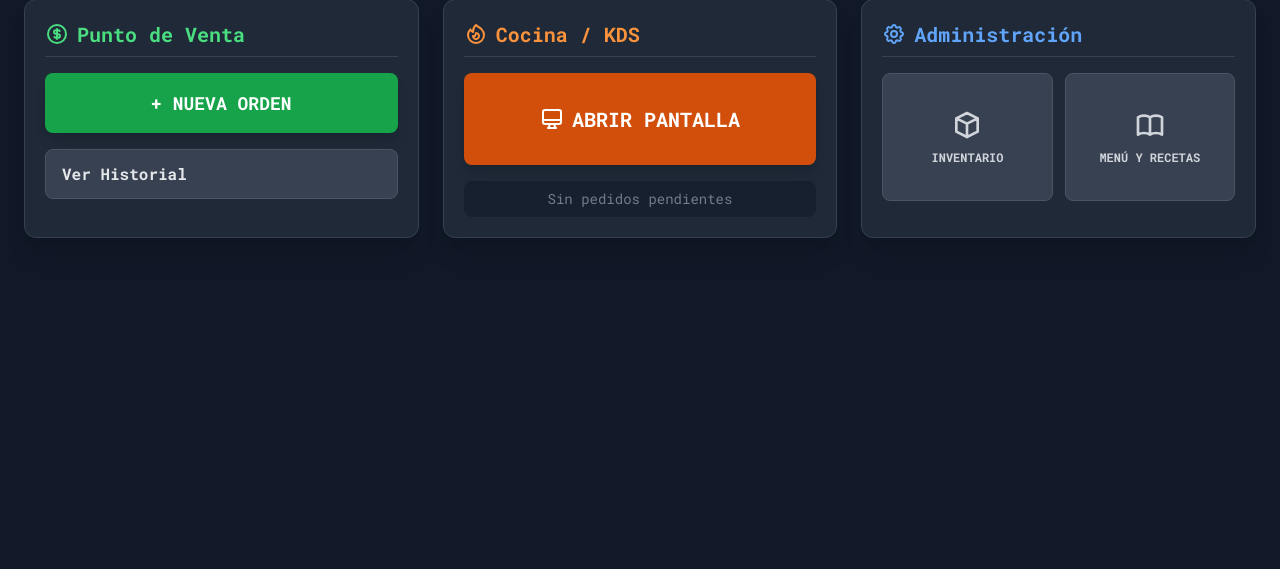
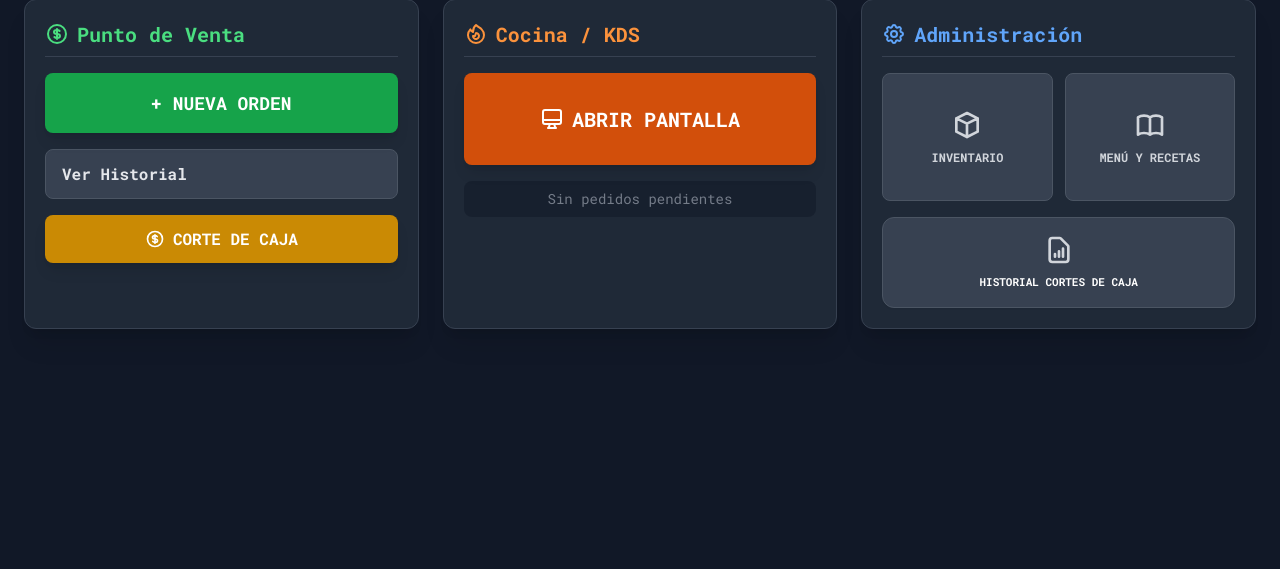
Before and after one commit to Andres190103/RutaDelSabor, a Django app: page /home/ in a window 1280 px wide. Shown: the part 168-737 px from the top of the page. Run offline with Django 5.2, Linux system fonts and the light colour scheme; the visitor is signed in with stand-in values (Sample User, id 1); data that the repository does not hold is empty; parts of the project's set-up code (start-up, migrations or seed data) failed here and were passed over; some libraries are stand-ins or nearby versions.

Commit message:
Implementacion de los botones en el menu inicial para acceder a cortes de caja e historial de cortes de caja

```diff
--- a/templates/FoodTruck/home.html
+++ b/templates/FoodTruck/home.html
@@ -42,7 +42,7 @@
     <!-- GRID DE ACCIONES -->
     <!-- Cambio: p-4 para aprovechar más espacio en pantallas pequeñas -->
     <div class="container mx-auto p-4 md:p-6 flex-grow">
-        <div class="grid grid-cols-1 md:grid-cols-2 lg:grid-cols-3 gap-4 md:gap-6">
+        <div class="flex flex-col md:grid md:grid-cols-2 lg:grid-cols-3 gap-5 md:gap-6 w-full">
 
             <!-- ========================================== -->
             <!-- 1. MÓDULO DE VENTAS (Cajeros y Admin)      -->
@@ -67,6 +67,12 @@
                             {% if ordenes_pendientes > 0 %}
                             <span class="bg-orange-500 text-white text-xs px-2 py-1 rounded-full animate-pulse">{{ ordenes_pendientes }} Activas</span>
                             {% endif %}
+                        </a>
+
+                        <!-- Botón Corte de Caja -->
+                        <a href="{% url 'cierre_create' %}" class="block w-full py-3 bg-yellow-600 hover:bg-yellow-500 activate:bg-yellow-700 text-white text-center rounded-lg font-bold transition flex justify-center items-center gap-2 shadow-lg">
+                            <svg class="w-5 h-5" fill="none" stroke="currentColor" viewBox="0 0 24 24"><path stroke-linecap="round" stroke-linejoin="round" stroke-width="2" d="M12 8c-1.657 0-3 .895-3 2s1.343 2 3 2 3 .895 3 2-1.343 2-3 2m0-8c1.11 0 2.08.402 2.599 1M12 8V7m0 1v8m0 0v1m0-1c-1.11 0-2.08-.402-2.599-1M21 12a9 9 0 11-18 0 9 9 0 0118 0z"></path></svg>
+                            CORTE DE CAJA
                         </a>
                     </div>
                 </div>
@@ -134,6 +140,12 @@
                             <svg class="w-8 h-8 mb-2 text-gray-300 group-hover:text-white transition-colors" fill="none" stroke="currentColor" viewBox="0 0 24 24"><path stroke-linecap="round" stroke-linejoin="round" stroke-width="2" d="M12 6.253v13m0-13C10.832 5.477 9.246 5 7.5 5S4.168 5.477 3 6.253v13C4.168 18.477 5.754 18 7.5 18s3.332.477 4.5 1.253m0-13C13.168 5.477 14.754 5 16.5 5c1.747 0 3.332.477 4.5 1.253v13C19.832 18.477 18.247 18 16.5 18c-1.746 0-3.332.477-4.5 1.253"></path></svg>
                             <span class="text-xs font-bold text-gray-300 group-hover:text-white">MENÚ Y RECETAS</span>
                         </a>
+
+                        <!-- Botón Historial de Cierres -->
+                        <a href="{% url 'cierre_list' %}" class="col-span-2 flex flex-col items-center justify-center p-4 bg-gray-700 hover:bg-yellow-600 rounded-xl transition text-center min-h-[80px] border border-gray-600 shadow-sm mt-1">
+                            <svg class="w-8 h-8 mb-2 text-gray-300 group-hover:text-white transition-colors" fill="none" stroke="currentColor" viewBox="0 0 24 24"><path stroke-linecap="round" stroke-linejoin="round" stroke-width="2" d="M9 17v-2m3 2v-4m3 4v-6m2 10H7a2 2 0 01-2-2V5a2 2 0 012-2h5.586a1 1 0 01.707.293l5.414 5.414a1 1 0 01.293.707V19a2 2 0 01-2 2z"></path></svg>
+                            <span class="text-[11px] font-bold text-white uppercase">HISTORIAL CORTES DE CAJA</span>
+                        </a>
                     </div>
                 </div>
             </div>
```
